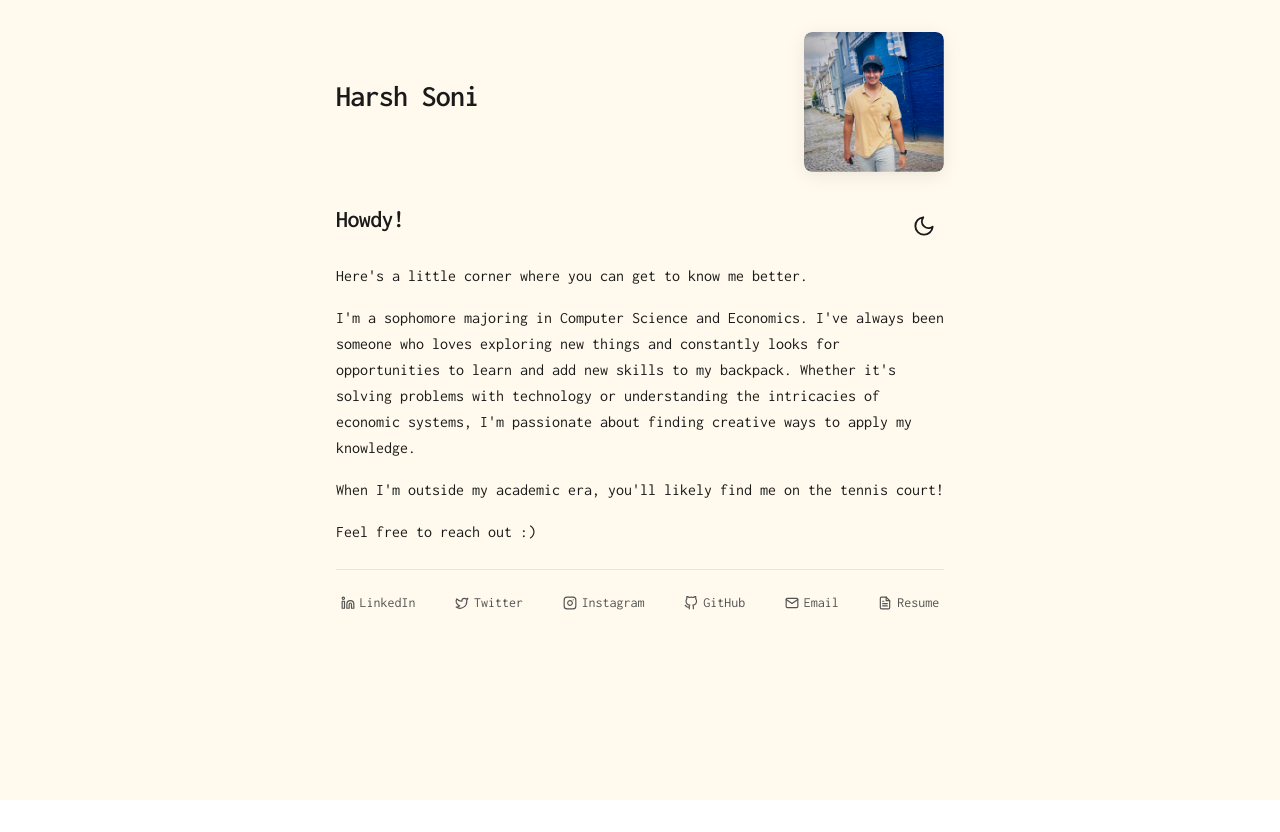
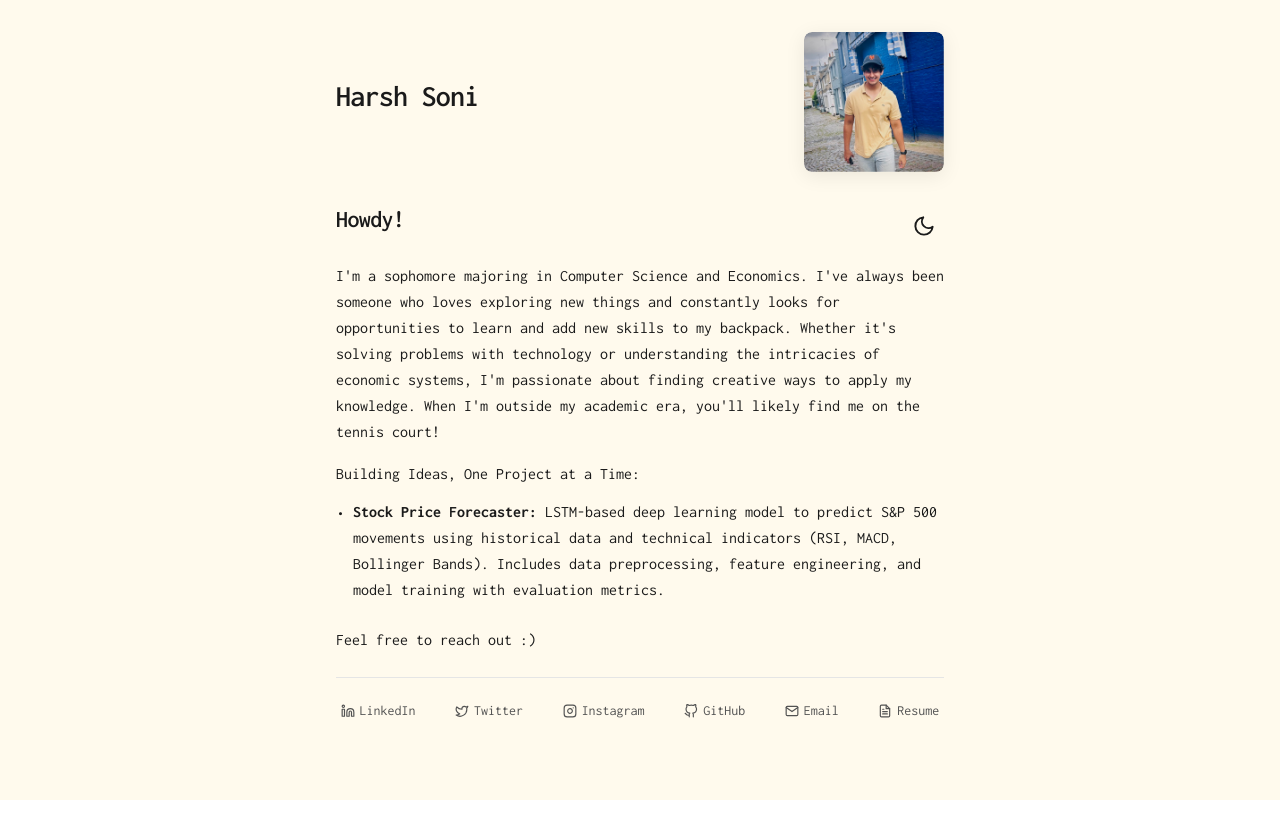
Before and after one commit to SoHarshh/portfolio-starter-kit, a Next.js app: page / in a window 1280 px wide. Built offline with nearby package versions, Linux system fonts and the light colour scheme.

Commit message:
Add project section and update layout

```diff
--- a/app/page.tsx
+++ b/app/page.tsx
@@ -116,16 +116,19 @@ export default function Page() {
         </div>
 
         <p className="mb-4 leading-relaxed text-base">
-          Here's a little corner where you can get to know me better.
+          I'm a sophomore majoring in Computer Science and Economics. I've always been someone who loves exploring new things and constantly looks for opportunities to learn and add new skills to my backpack. Whether it's solving problems with technology or understanding the intricacies of economic systems, I'm passionate about finding creative ways to apply my knowledge. When I'm outside my academic era, you'll likely find me on the tennis court!
         </p>
 
-        <p className="mb-4 leading-relaxed text-base">
-          I'm a sophomore majoring in Computer Science and Economics. I've always been someone who loves exploring new things and constantly looks for opportunities to learn and add new skills to my backpack. Whether it's solving problems with technology or understanding the intricacies of economic systems, I'm passionate about finding creative ways to apply my knowledge.
-        </p>
+        <p className="mb-3 leading-relaxed text-base">Building Ideas, One Project at a Time:</p>
 
-        <p className="mb-4 leading-relaxed text-base">
-          When I'm outside my academic era, you'll likely find me on the tennis court!
-        </p>
+        <div className="mb-6">
+          <div className="flex gap-2 mb-2">
+            <span className="text-lg">•</span>
+            <p className="leading-relaxed text-base">
+              <strong>Stock Price Forecaster:</strong> LSTM-based deep learning model to predict S&P 500 movements using historical data and technical indicators (RSI, MACD, Bollinger Bands). Includes data preprocessing, feature engineering, and model training with evaluation metrics.
+            </p>
+          </div>
+        </div>
 
         <p className="mb-6 leading-relaxed text-base">
           Feel free to reach out :)
```
